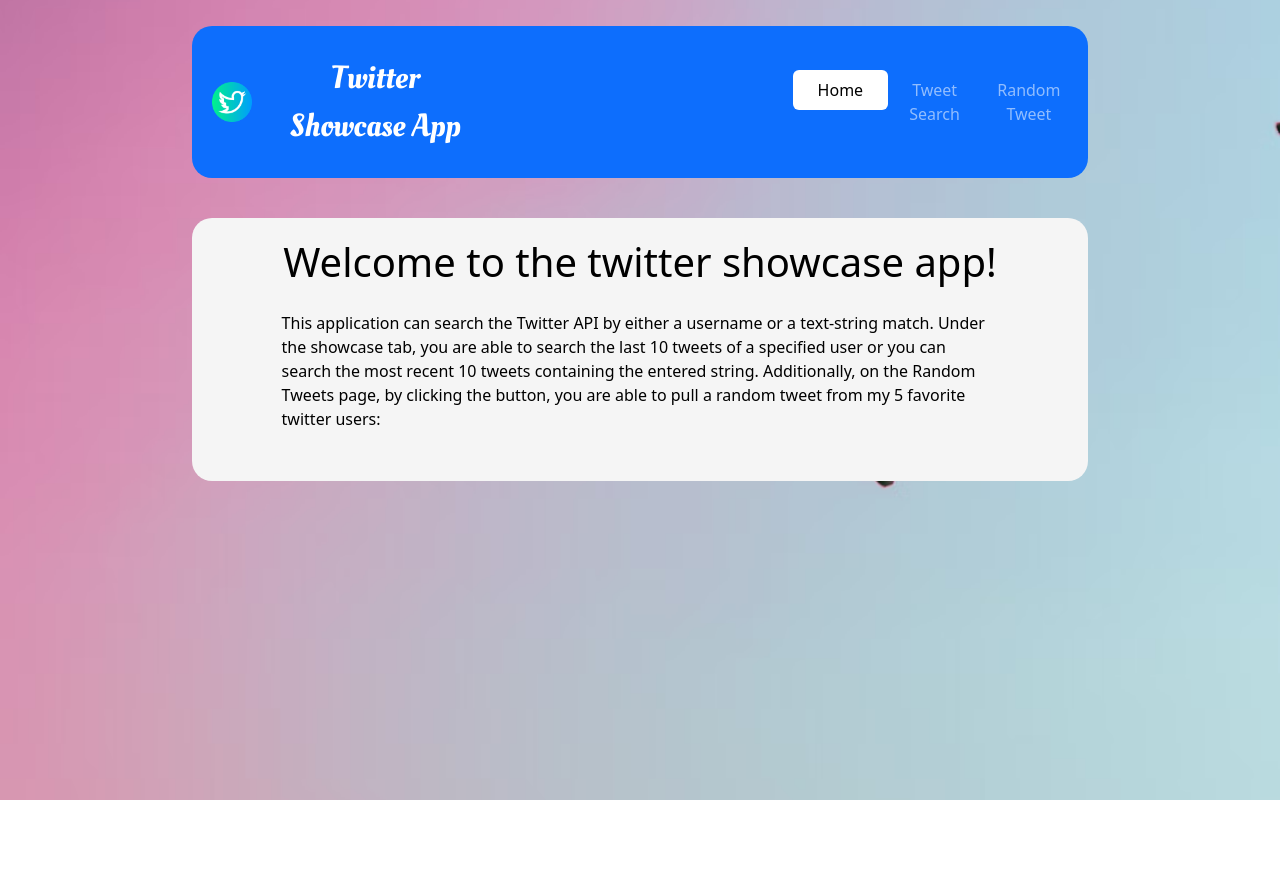
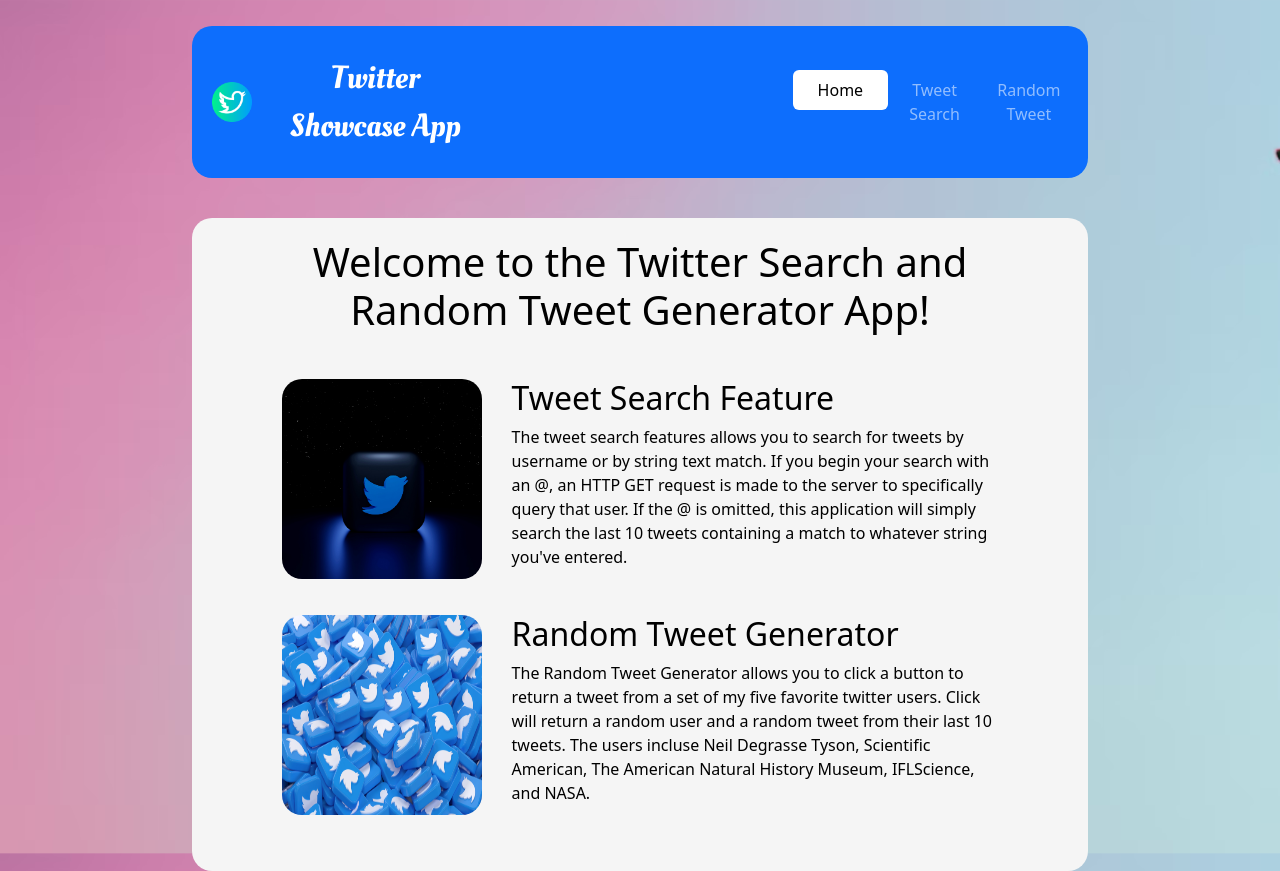
Before and after one commit to Software-Development-Mastermind/twitter-showcase-application-elijah, a React (Create React App) app in the folder front-end/: page / in a window 1280 px wide. Before the commit the page ends 800 px from the top, so only its background shows below. Built offline with nearby package versions, Linux system fonts and the light colour scheme.

Commit message:
finished MVP

```diff
--- a/front-end/src/components/About/About.css
+++ b/front-end/src/components/About/About.css
@@ -5,18 +5,65 @@
     background-color: whitesmoke;
     border-radius: 20px;
     color: black;
+    text-align: center;
 }
 
 .about-header {
     text-align: center;
-    width: 80%;
+    width: 90%;
     padding-top: 20px;
     margin-left: auto;
     margin-right: auto;
     margin-bottom: 25px;
     margin-top: 40px;
 }
+
 .about-body {
     width: 80%;
     margin: auto;
+    display: flex;
+    flex-direction: column;
 }
+
+.search-body {
+    display: flex;
+    flex-direction: row;
+    margin-bottom: 10px;
+    margin-top: 20px;
+    text-align: left;
+}
+
+.search-body p {
+    margin-left: 30px;
+}
+
+.random-body {
+    margin-top: 20px;
+    display: flex;
+    flex-direction: row;
+    text-align: left;
+}
+
+.random-body p {
+    margin-left: 30px;
+}
+
+.random-tweets {
+    height: 200px;
+    width: 200px;
+    border-radius: 20px;
+}
+
+.search-tweets {
+    height: 200px;
+    width: 200px;
+    border-radius: 20px;
+}
+
+.about-random-header {
+    padding-left: 30px;
+}
+
+.about-search-header {
+    padding-left: 30px;
+}
--- a/front-end/src/components/About/About.js
+++ b/front-end/src/components/About/About.js
@@ -1,21 +1,56 @@
 import "./About.css";
+import tweet_search from "../Images/dark-tweet.jpg";
+import random_tweet from "../Images/random-tweets.jpg";
 
 const About = () => {
     return (
         <div className="about-container">
-            <div className="about-text">
-                <h1 className="about-header">
-                    Welcome to the twitter showcase app!
-                </h1>
-                <p className="about-body">
-                    This application can search the Twitter API by either a
-                    username or a text-string match. Under the showcase tab, you
-                    are able to search the last 10 tweets of a specified user or
-                    you can search the most recent 10 tweets containing the
-                    entered string. Additionally, on the Random Tweets page, by
-                    clicking the button, you are able to pull a random tweet
-                    from my 5 favorite twitter users:{" "}
-                </p>
+            <h1 className="about-header">
+                Welcome to the Twitter Search and Random Tweet Generator App!
+            </h1>
+            <div className="about-body">
+                <div className="search-body">
+                    <img
+                        src={tweet_search}
+                        alt="search-tweets"
+                        className="search-tweets"
+                    />
+                    <div className="search-text">
+                        <h2 className="about-search-header">
+                            Tweet Search Feature
+                        </h2>
+                        <p>
+                            The tweet search features allows you to search for
+                            tweets by username or by string text match. If you
+                            begin your search with an @, an HTTP GET request is
+                            made to the server to specifically query that user.
+                            If the @ is omitted, this application will simply
+                            search the last 10 tweets containing a match to
+                            whatever string you've entered.
+                        </p>
+                    </div>
+                </div>
+                <div className="random-body">
+                    <img
+                        src={random_tweet}
+                        alt="random-tweets"
+                        className="random-tweets"
+                    />
+                    <div className="random-text">
+                        <h2 className="about-random-header">
+                            Random Tweet Generator
+                        </h2>
+                        <p>
+                            The Random Tweet Generator allows you to click a
+                            button to return a tweet from a set of my five
+                            favorite twitter users. Click will return a random
+                            user and a random tweet from their last 10 tweets.
+                            The users incluse Neil Degrasse Tyson, Scientific
+                            American, The American Natural History Museum,
+                            IFLScience, and NASA.
+                        </p>
+                    </div>
+                </div>
             </div>
         </div>
     );
```
